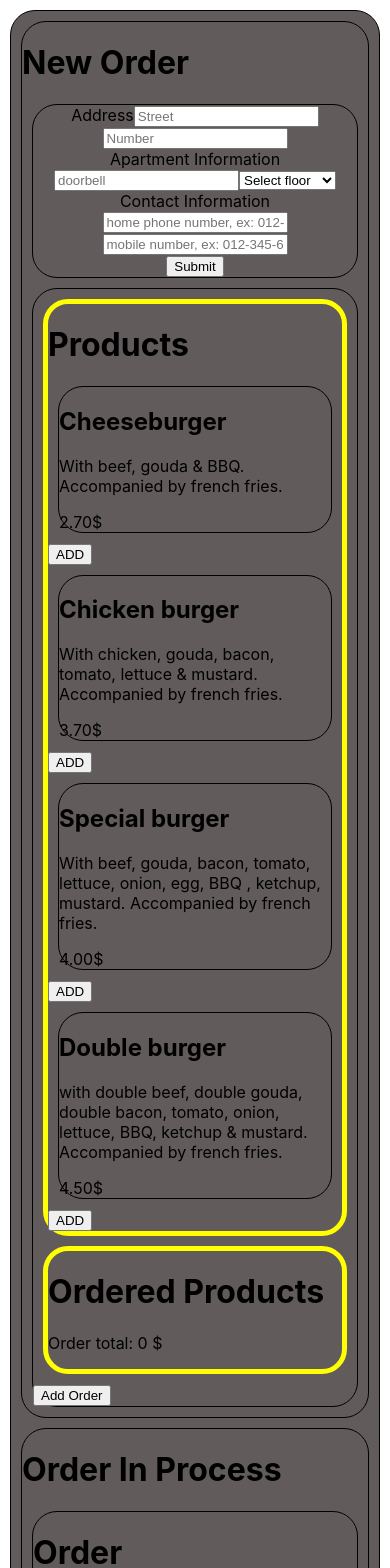
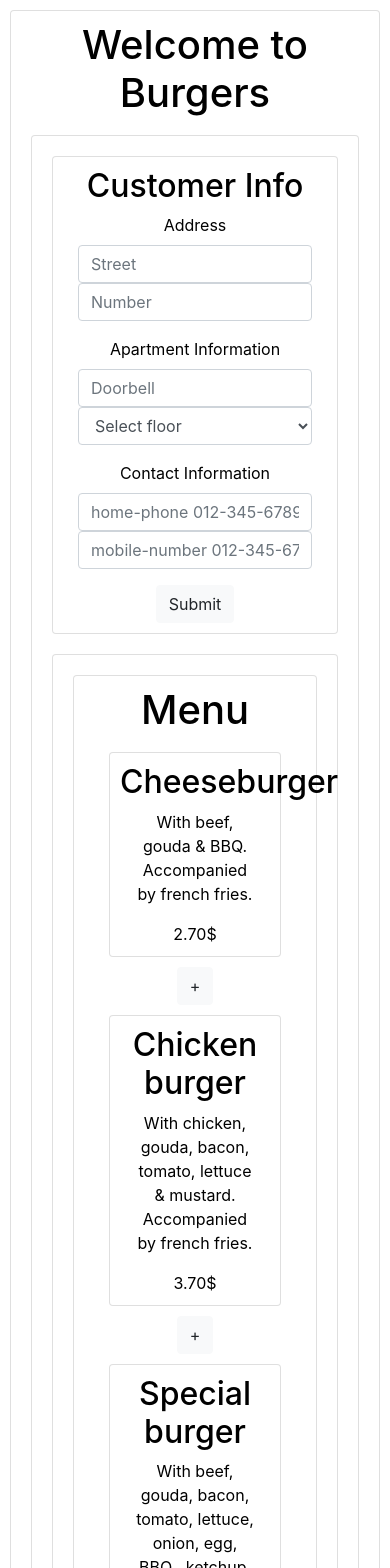
Before and after one commit to Filippos-Serris/order-system, a React (Create React App) app: page / in a window 390 px wide. Shown: the top 1568 px of the page. Built offline with nearby package versions, Linux system fonts and the light colour scheme.

Commit message:
Style
Change style off the App with Bootstrap. Setting up grids borders and form-style

```diff
--- a/src/App.js
+++ b/src/App.js
@@ -5,15 +5,36 @@ import OrderInProcess from "./components/Order/OrderInProcess";
 import CompletedOrder from "./components/Order/CompletedOrder";
 
 function App() {
-  function onOrderSubmitHandler(orderInfo) {
-
-  }
+  function onOrderSubmitHandler(orderInfo) {}
 
   return (
     <Card>
+      <link
+        rel="stylesheet"
+        href="https://cdn.jsdelivr.net/npm/bootstrap@4.3.1/dist/css/bootstrap.min.css"
+        integrity="sha384-ggOyR0iXCbMQv3Xipma34MD+dH/1fQ784/j6cY/iJTQUOhcWr7x9JvoRxT2MZw1T"
+        crossorigin="anonymous"
+      />
+      <h1>Welcome to Burgers</h1>
       <NewOrder onOrderSubmit={onOrderSubmitHandler} />
       <OrderInProcess />
       <CompletedOrder />
+
+      <script
+        src="https://code.jquery.com/jquery-3.3.1.slim.min.js"
+        integrity="sha384-q8i/X+965DzO0rT7abK41JStQIAqVgRVzpbzo5smXKp4YfRvH+8abtTE1Pi6jizo"
+        crossorigin="anonymous"
+      ></script>
+      <script
+        src="https://cdn.jsdelivr.net/npm/popper.js@1.14.7/dist/umd/popper.min.js"
+        integrity="sha384-UO2eT0CpHqdSJQ6hJty5KVphtPhzWj9WO1clHTMGa3JDZwrnQq4sF86dIHNDz0W1"
+        crossorigin="anonymous"
+      ></script>
+      <script
+        src="https://cdn.jsdelivr.net/npm/bootstrap@4.3.1/dist/js/bootstrap.min.js"
+        integrity="sha384-JjSmVgyd0p3pXB1rRibZUAYoIIy6OrQ6VrjIEaFf/nJGzIxFDsf4x0xIM+B07jRM"
+        crossorigin="anonymous"
+      ></script>
     </Card>
   );
 }
--- a/src/components/NewOrder/Cart.js
+++ b/src/components/NewOrder/Cart.js
@@ -74,24 +74,35 @@ function Cart(props) {
 
   return (
     <Card>
-      <Card className="bold_border">
-        <h1>Products</h1>
+      <Card>
+        <h1>Menu</h1>
+        <div class="container">
           {PRODUCT_LIST.map((product) => (
-          <div key={product.id}>
+            <div key={product.id} class="row">
+              <div class="col-lg">
                 <Product
                   title={product.title}
                   description={product.description}
                   price={product.price}
                 />
-            <button onClick={clickHandler} add-product={product.id}>
-              ADD
+              </div>
+
+              <div class="col-sm">
+                <button
+                  onClick={clickHandler}
+                  add-product={product.id}
+                  class="btn btn-light"
+                >
+                  +
                 </button>
               </div>
+            </div>
           ))}
+        </div>
       </Card>
 
-      <Card className="bold_border">
-        <h1>Ordered Products</h1>
+      <Card>
+        <h1>Your Order</h1>
         {orderedProduct.map((orderedProd) => (
           <Product
             key={Math.random().toString()}
@@ -100,10 +111,12 @@ function Cart(props) {
             price={orderedProd.price}
           />
         ))}
-        <p>Order total: {orderTotal} $</p>
+        <h3>Order total: {orderTotal} $</h3>
       </Card>
 
-      <button onClick={addOrderHandler}>Add Order</button>
+      <button onClick={addOrderHandler} class="btn btn-light">
+        Add Order
+      </button>
     </Card>
   );
 }
--- a/src/components/NewOrder/CustomerInfo.js
+++ b/src/components/NewOrder/CustomerInfo.js
@@ -66,18 +66,27 @@ function CustomerInfo(props) {
   }
 
   return (
-    <Card className="customer_info">
+    <Card>
+      <h2>Customer Info</h2>
       <form onSubmit={submitHandler}>
-        <div>
+        <div class="form-group container">
+          <div class="row">
+            <div class="col-sm">
               <label>Address</label>
+            </div>
+            <div class="col-sm">
               <input
+                class="form-control"
                 type="text"
                 placeholder="Street"
                 value={userInput.enteredStreet || ""}
                 required
                 onChange={streetChangeHandler}
               ></input>
+            </div>
+            <div class="col-sm">
               <input
+                class="form-control"
                 type="number"
                 placeholder="Number"
                 value={userInput.enteredNumber || ""}
@@ -85,17 +94,30 @@ function CustomerInfo(props) {
                 onChange={numberChangeHandler}
               ></input>
             </div>
+          </div>
+        </div>
 
-        <div>
+        <div class="form-group container">
+          <div class="row">
+            <div class="col-sm">
               <label>Apartment Information</label>
+            </div>
+            <div class="col-sm">
               <input
+                class="form-control"
                 type="text"
-            placeholder="doorbell"
+                placeholder="Doorbell"
                 value={userInput.enteredDoorbell || ""}
                 required
                 onChange={doorbellChangeHandler}
               ></input>
-          <select required onChange={floorChangeHandler}>
+            </div>
+            <div class="col-sm">
+              <select
+                required
+                onChange={floorChangeHandler}
+                class="form-control"
+              >
                 <option>Select floor</option>
                 <option>Ground floor</option>
                 <option>1st floor</option>
@@ -104,28 +126,40 @@ function CustomerInfo(props) {
                 <option>4th floor</option>
               </select>
             </div>
+          </div>
+        </div>
 
-        <div>
+        <div class="form-group container">
+          <div class="row">
+            <div class="col-sm">
               <label>Contact Information</label>
+            </div>
+            <div class="col-sm">
               <input
+                class="form-control"
                 type="tel"
-            placeholder="home phone number, ex: 012-345-6789"
+                placeholder="home-phone 012-345-6789"
                 pattern="[0-9]{3}-[0-9]{3}-[0-9]{4}"
                 value={userInput.enteredPhone || ""}
                 required
                 onChange={phoneChangeHandler}
               ></input>
+            </div>
+            <div class="col-sm">
               <input
+                class="form-control"
                 type="tel"
-            placeholder="mobile number, ex: 012-345-6789"
+                placeholder="mobile-number 012-345-6789"
                 pattern="[0-9]{3}-[0-9]{3}-[0-9]{4}"
                 value={userInput.enteredMobile || ""}
                 required
                 onChange={mobileChangeHandler}
               ></input>
             </div>
+          </div>
+        </div>
 
-        <button>Submit</button>
+        <button class="btn btn-light">Submit</button>
       </form>
     </Card>
   );
--- a/src/components/NewOrder/NewOrder.js
+++ b/src/components/NewOrder/NewOrder.js
@@ -40,7 +40,6 @@ function NewOrder(props) {
 
   return (
     <Card>
-      <h1>New Order</h1>
       <CustomerInfo onMergeOrderData={onMergeOrderDataHandler} />
       <Cart onMergeOrderData={onMergeOrderDataHandler} />
     </Card>
--- a/src/components/NewOrder/Product.js
+++ b/src/components/NewOrder/Product.js
@@ -4,9 +4,19 @@ import Card from "../UI/Card";
 function Product(props) {
   return (
     <Card>
-      <h2>{props.title}</h2>
-      <p>{props.description}</p>
-      <div>{props.price}$</div>
+      <div class="container">
+        <div class="row">
+          <h2>{props.title}</h2>
+        </div>
+        <div class="row">
+          <div class="col-md">
+            <p>{props.description}</p>
+          </div>
+          <div class="col-sm">
+            <div>{props.price}$</div>
+          </div>
+        </div>
+      </div>
     </Card>
   );
 }
--- a/src/components/UI/Card.css
+++ b/src/components/UI/Card.css
@@ -4,16 +4,6 @@
   border: solid thin black;
   border-radius: 25px;
   margin: 10px;
+  text-align: center;
+  padding:10px
 }
-
-.customer_info {
-  text-align: center;
-}
-
-.bold_border {
-  border: solid 5px yellow;
-}
-
-.product :hover {
-  background-color: blue;
-}
```
Lines whose indentation alone changed are shown as unchanged.
